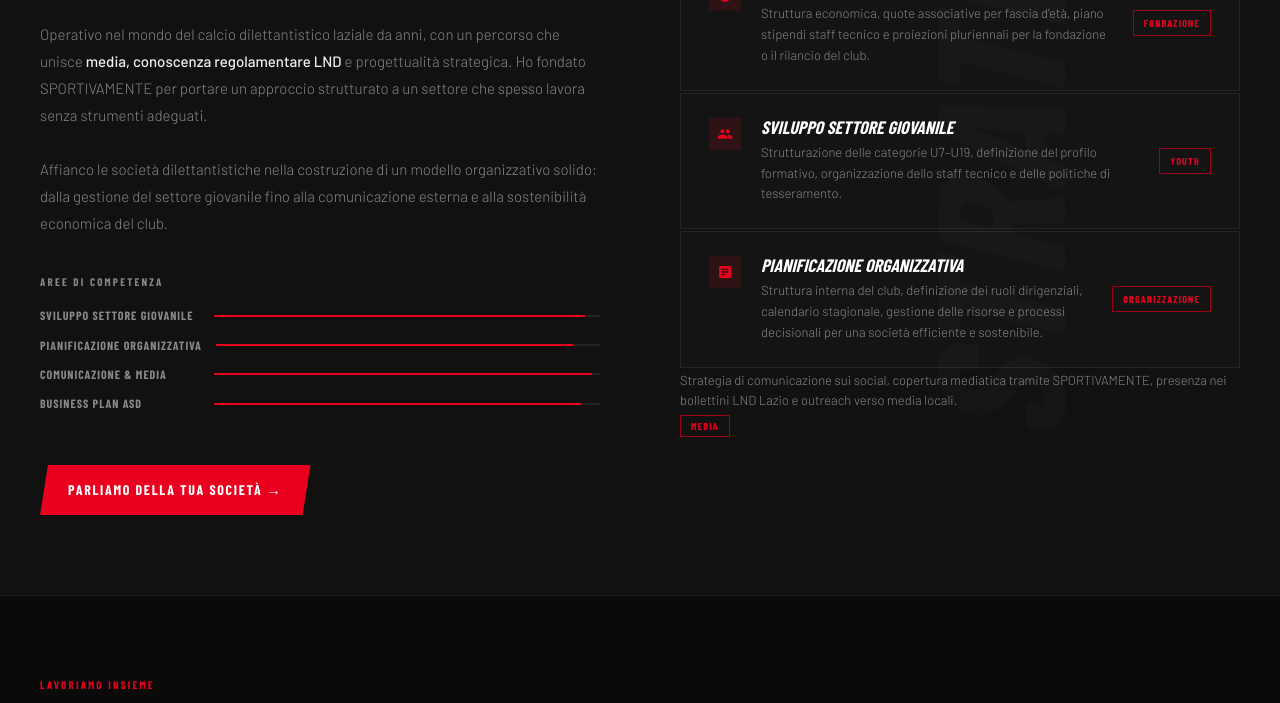
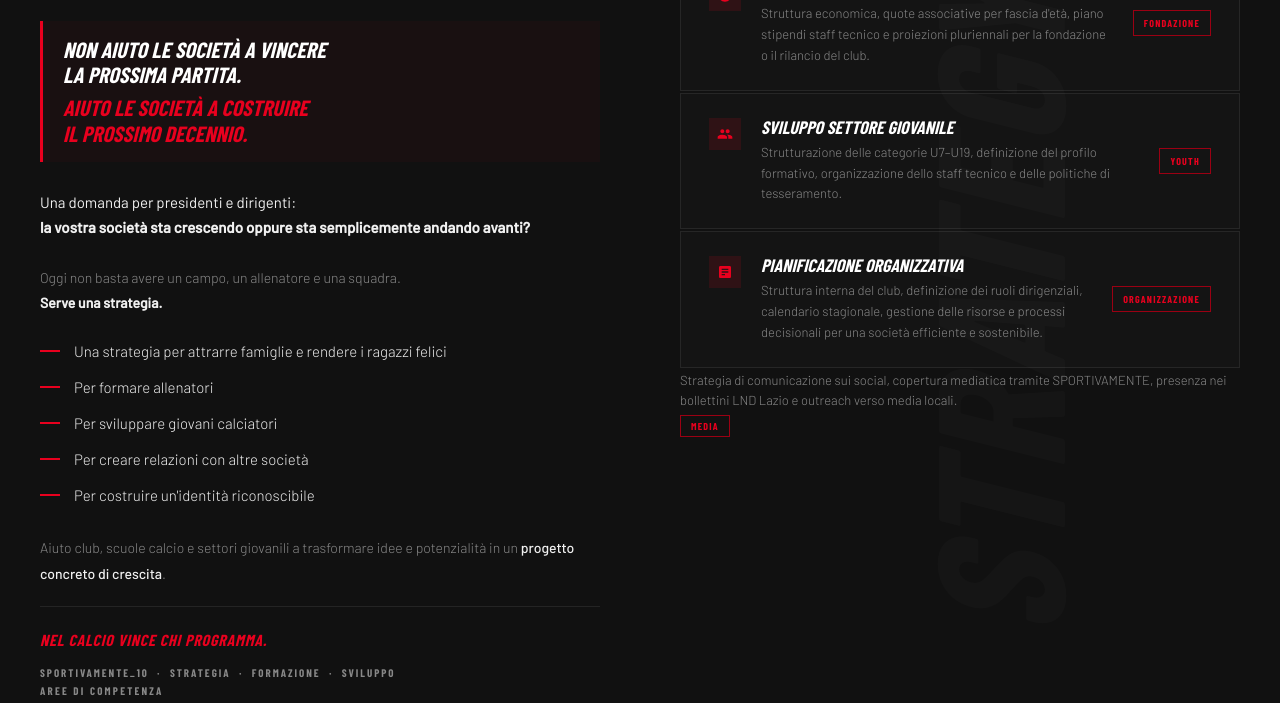
Before and after one commit to fzinanni/SPORTIVAMENTE_10, a plain HTML site: page index.html in a window 1280 px wide. Shown: the part 2887-3590 px from the top of the page. Drawn offline with nearby package versions, Linux system fonts and the light colour scheme; no server answers; a web font is replaced by a local one.

Commit message:
Add files via upload

```diff
--- a/index.html
+++ b/index.html
@@ -1085,9 +1085,62 @@
           <div class="profile-title">Strategy Manager · Fondatore SPORTIVAMENTE</div>
         </div>
       </div>
-      <p class="strategy-bio">
-        Operativo nel mondo del calcio dilettantistico laziale da anni, con un percorso che unisce <strong>media, conoscenza regolamentare LND</strong> e progettualità strategica. Ho fondato SPORTIVAMENTE per portare un approccio strutturato a un settore che spesso lavora senza strumenti adeguati.<br><br>
-        Affianco le società dilettantistiche nella costruzione di un modello organizzativo solido: dalla gestione del settore giovanile fino alla comunicazione esterna e alla sostenibilità economica del club.
+      <!-- Statement apertura -->
+      <div style="border-left:3px solid var(--red);padding:16px 20px;margin-bottom:28px;background:rgba(232,0,30,0.04);">
+        <p style="font-family:'Barlow Condensed',sans-serif;font-weight:900;font-style:italic;font-size:22px;color:var(--white);text-transform:uppercase;line-height:1.15;margin-bottom:8px;">
+          Non aiuto le società a vincere<br>la prossima partita.
+        </p>
+        <p style="font-family:'Barlow Condensed',sans-serif;font-weight:900;font-style:italic;font-size:22px;color:var(--red);text-transform:uppercase;line-height:1.15;">
+          Aiuto le società a costruire<br>il prossimo decennio.
+        </p>
+      </div>
+
+      <!-- Domanda -->
+      <p style="font-size:15px;font-weight:400;color:var(--text);line-height:1.7;margin-bottom:24px;">
+        Una domanda per presidenti e dirigenti:<br>
+        <strong>la vostra società sta crescendo oppure sta semplicemente andando avanti?</strong>
+      </p>
+
+      <!-- Corpo -->
+      <p style="font-size:14px;font-weight:300;color:var(--muted);line-height:1.8;margin-bottom:24px;">
+        Oggi non basta avere un campo, un allenatore e una squadra.<br><strong style="color:var(--text);">Serve una strategia.</strong>
+      </p>
+
+      <!-- Lista strategica -->
+      <div style="display:flex;flex-direction:column;gap:12px;margin-bottom:28px;">
+        <div style="display:flex;align-items:center;gap:14px;font-size:15px;font-weight:300;color:var(--text);">
+          <span style="width:20px;height:2px;background:var(--red);flex-shrink:0;"></span>
+          Una strategia per attrarre famiglie e rendere i ragazzi felici
+        </div>
+        <div style="display:flex;align-items:center;gap:14px;font-size:15px;font-weight:300;color:var(--text);">
+          <span style="width:20px;height:2px;background:var(--red);flex-shrink:0;"></span>
+          Per formare allenatori
+        </div>
+        <div style="display:flex;align-items:center;gap:14px;font-size:15px;font-weight:300;color:var(--text);">
+          <span style="width:20px;height:2px;background:var(--red);flex-shrink:0;"></span>
+          Per sviluppare giovani calciatori
+        </div>
+        <div style="display:flex;align-items:center;gap:14px;font-size:15px;font-weight:300;color:var(--text);">
+          <span style="width:20px;height:2px;background:var(--red);flex-shrink:0;"></span>
+          Per creare relazioni con altre società
+        </div>
+        <div style="display:flex;align-items:center;gap:14px;font-size:15px;font-weight:300;color:var(--text);">
+          <span style="width:20px;height:2px;background:var(--red);flex-shrink:0;"></span>
+          Per costruire un'identità riconoscibile
+        </div>
+      </div>
+
+      <!-- Chiusura -->
+      <p style="font-size:14px;font-weight:300;color:var(--muted);line-height:1.8;margin-bottom:20px;">
+        Aiuto club, scuole calcio e settori giovanili a trasformare idee e potenzialità in un <strong style="color:var(--text);font-weight:500;">progetto concreto di crescita</strong>.
+      </p>
+
+      <!-- Claim finale -->
+      <div style="display:flex;align-items:center;gap:12px;padding-top:20px;border-top:1px solid var(--border);">
+        <span style="font-family:'Barlow Condensed',sans-serif;font-weight:900;font-style:italic;font-size:16px;color:var(--red);text-transform:uppercase;letter-spacing:0.05em;">Nel calcio vince chi programma.</span>
+      </div>
+      <p style="font-family:'Barlow Condensed',sans-serif;font-weight:700;font-size:11px;letter-spacing:0.18em;text-transform:uppercase;color:var(--muted);margin-top:12px;">
+        SPORTIVAMENTE_10 &nbsp;·&nbsp; Strategia &nbsp;·&nbsp; Formazione &nbsp;·&nbsp; Sviluppo
       </p>
       <p class="competenze-title">Aree di competenza</p>
       <div class="competenze-list">
@@ -1182,14 +1235,28 @@
           </div>
           <div class="contact-link-text">
             <div class="contact-link-label">Email</div>
-            <div class="contact-link-val">Scrivici</div>
+            <div class="contact-link-val">Scrivi</div>
+          </div>
+        </a>
+        <a href="https://www.linkedin.com/in/fabiozinanni/" target="_blank" class="contact-link">
+          <div class="contact-link-icon">
+            <svg viewBox="0 0 24 24"><path d="M19 3a2 2 0 0 1 2 2v14a2 2 0 0 1-2 2H5a2 2 0 0 1-2-2V5a2 2 0 0 1 2-2h14m-.5 15.5v-5.3a3.26 3.26 0 0 0-3.26-3.26c-.85 0-1.84.52-2.32 1.3v-1.11h-2.79v8.37h2.79v-4.93c0-.77.62-1.4 1.39-1.4a1.4 1.4 0 0 1 1.4 1.4v4.93h2.79M6.88 8.56a1.68 1.68 0 0 0 1.68-1.68c0-.93-.75-1.69-1.68-1.69a1.69 1.69 0 0 0-1.69 1.69c0 .93.76 1.68 1.69 1.68m1.39 9.94v-8.37H5.5v8.37h2.77z"/></svg>
+          </div>
+          <div class="contact-link-text">
+            <div class="contact-link-label">LinkedIn</div>
+            <div class="contact-link-val">Fabio Zinanni</div>
+          </div>
+        </a>
+        <a href="https://www.instagram.com/fabio_zinanni_sportivamente/" target="_blank" class="contact-link">
+          <div class="contact-link-icon">
+            <svg viewBox="0 0 24 24"><path d="M7.8 2h8.4C19.4 2 22 4.6 22 7.8v8.4a5.8 5.8 0 0 1-5.8 5.8H7.8C4.6 22 2 19.4 2 16.2V7.8A5.8 5.8 0 0 1 7.8 2m-.2 2A3.6 3.6 0 0 0 4 7.6v8.8C4 18.39 5.61 20 7.6 20h8.8a3.6 3.6 0 0 0 3.6-3.6V7.6C20 5.61 18.39 4 16.4 4H7.6m9.65 1.5a1.25 1.25 0 0 1 1.25 1.25A1.25 1.25 0 0 1 17.25 8 1.25 1.25 0 0 1 16 6.75a1.25 1.25 0 0 1 1.25-1.25M12 7a5 5 0 0 1 5 5 5 5 0 0 1-5 5 5 5 0 0 1-5-5 5 5 0 0 1 5-5m0 2a3 3 0 0 0-3 3 3 3 0 0 0 3 3 3 3 0 0 0 3-3 3 3 0 0 0-3-3z"/></svg>
+          </div>
+          <div class="contact-link-text">
+            <div class="contact-link-label">Instagram</div>
+            <div class="contact-link-val">@fabio_zinanni_sportivamente</div>
           </div>
         </a>
       </div>
-    </div>
-
-    <div>
-      <div class="contact-form">
         <div class="form-row">
           <div class="form-field">
             <label for="f-nome">Nome</label>
```
